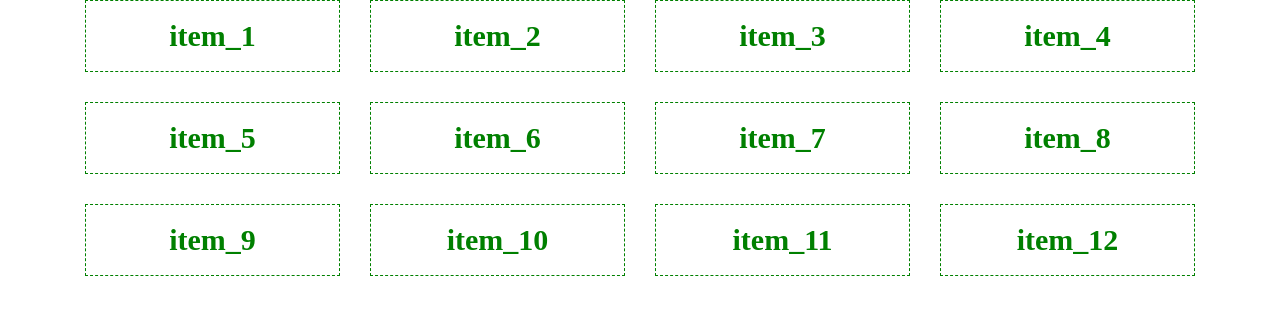
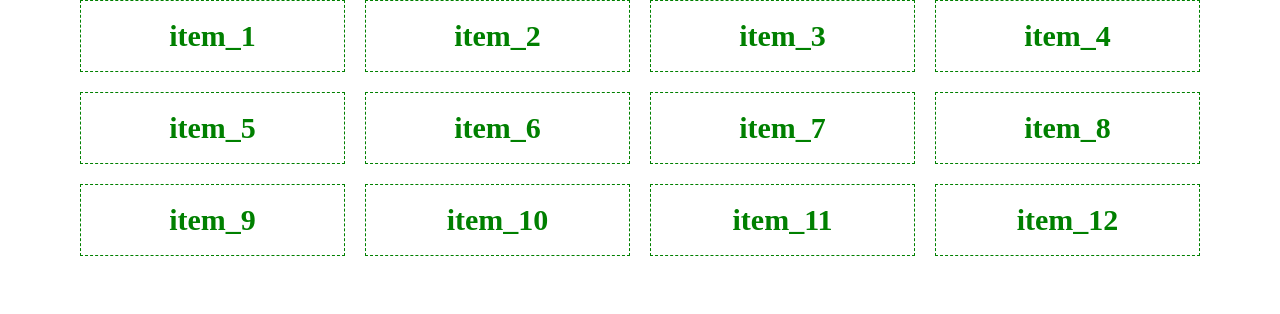
Before and after one commit to NamTNDEV/gridsystem-scss-build, a website: page index.html in a window 1280 px wide. Drawn offline with Linux system fonts and the light colour scheme.

Commit message:
OKgit add .!

```diff
--- a/scss/_grid.scss
+++ b/scss/_grid.scss
@@ -16,7 +16,7 @@ $container-max-widths: (
     xxl: 1320px
 );
 $grid-columns: 12;
-$grid-gutter: 30px;
+$grid-gutter: 30px !default;
 $gutters: (
     0: 0,
     1: 0.25,
@@ -52,20 +52,14 @@ $gutters: (
     margin-right: calc(var(--grid-gutter-x) * 0.5 * -1);
     margin-top: calc(var(--grid-gutter-y) * -1);
 
-    &[class*='row-cols-']>*,
-    [class*='col-'] {
-        flex: 0 0 auto;
-        @extend %gutter-padding;
-    }
-
     >* {
         margin-top: calc(var(--grid-gutter-y));
+        @extend %gutter-padding;
     }
 }
 
 .col {
     flex: 1 0;
-    @extend %gutter-padding;
 }
 
 @mixin make-media-query($dimension, $isXs: false) {
@@ -83,6 +77,7 @@ $gutters: (
 @mixin make-row-columns($infix) {
     @for $i from 1 through $grid-columns {
         .row-cols#{$infix}-#{$i}>* {
+            flex: 0 0 auto;
             width: math.div(100%, $i);
         }
     }
--- a/scss/main.scss
+++ b/scss/main.scss
@@ -1,2 +1,2 @@
 @use './reset';
-@use './grid';
+@use './grid' with ($grid-gutter: 20px);
```
Also changed, not shown: assets/css/main.css, 1 other file.
